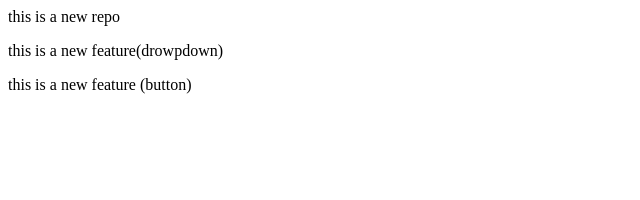
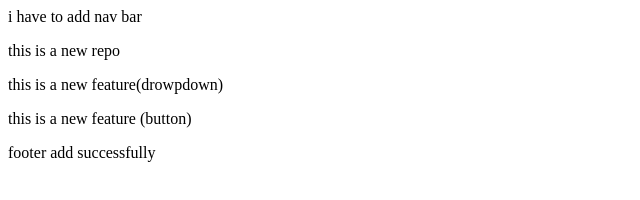
Before and after one commit to KomalKath/localrepo, a plain HTML site: page index.html in a window 1280 px wide. Shown: the whole page, without its empty margins (0-640 px from the left). Drawn offline with Linux system fonts and the light colour scheme.

Commit message:
changed index and footer

```diff
--- a/index.html
+++ b/index.html
@@ -1,3 +1,5 @@
+<p>i have to add nav bar</p>
 <p>this is a new repo</p>
 <p>this is a new feature(drowpdown)</p>
 <p>this is a new feature (button)</p>
+<p>footer add successfully</p>
```
Also changed, not shown: footer.html (added, +2 -0 lines).
